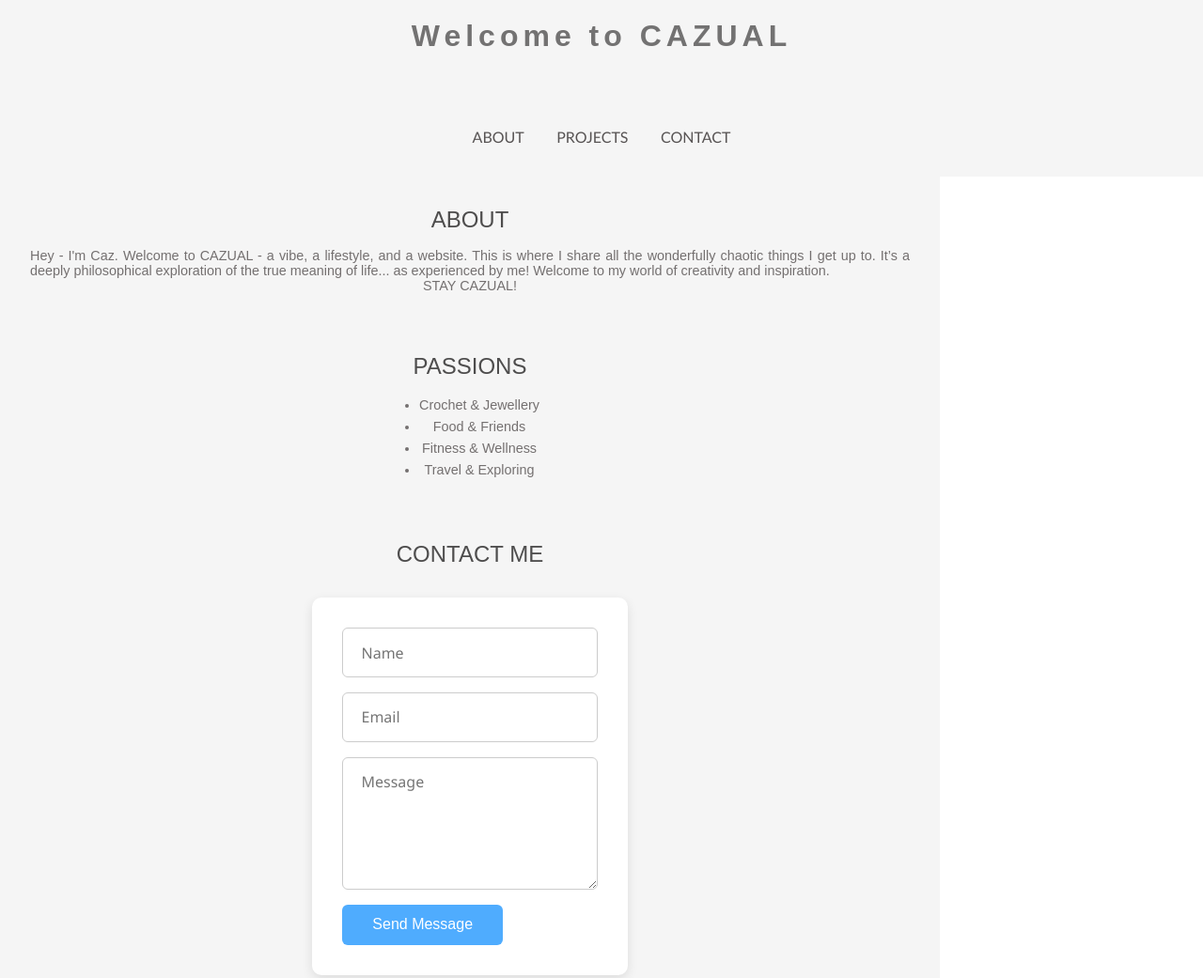
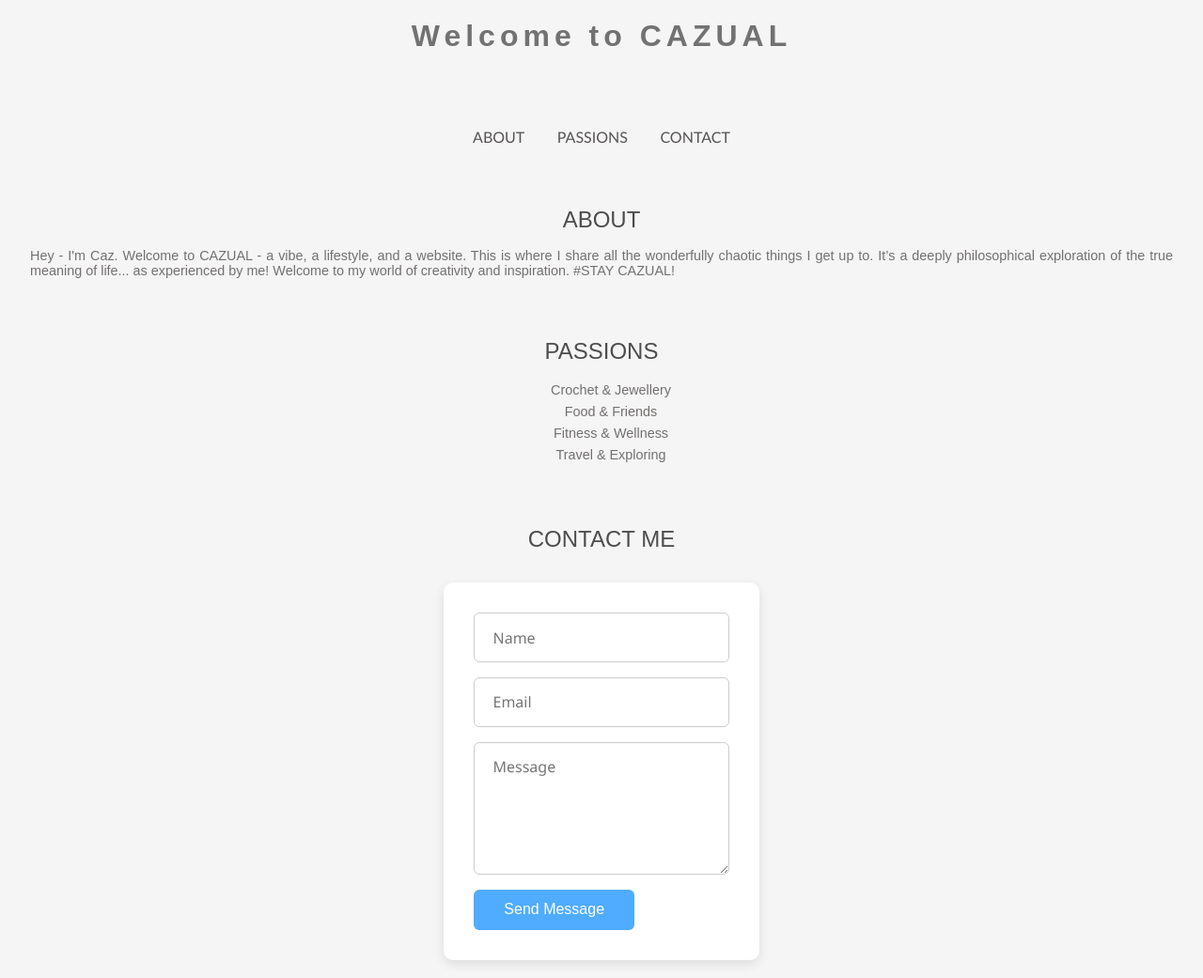
Before and after one commit to CABKELLY/Website-Repo, a plain HTML site: page index.html in a window 1280 px wide. Shown: the part 880-1921 px from the top of the page at 94% size. Drawn offline with Linux system fonts and the light colour scheme.

Commit message:
extend width of site

```diff
--- a/index.html
+++ b/index.html
@@ -23,17 +23,15 @@
   <!-- Main Content -->
   <nav>
     <a href="#about">ABOUT</a>
-    <a href="#project">PROJECTS</a>
+    <a href="#project">PASSIONS</a>
     <a href="#contact">CONTACT</a>
   </nav>
 
 
 
-
   <section class="section" id="about">
     <h3>ABOUT</h3>
-    <p> Hey - I'm Caz. Welcome to CAZUAL - a vibe, a lifestyle, and a website. This is where I share all the wonderfully chaotic things I get up to. It’s a deeply philosophical exploration of the true meaning of life... as experienced by me! Welcome to my world of creativity and inspiration.</p>
-    <p> STAY CAZUAL! </p>
+    <p> Hey - I'm Caz. Welcome to CAZUAL - a vibe, a lifestyle, and a website. This is where I share all the wonderfully chaotic things I get up to. It’s a deeply philosophical exploration of the true meaning of life... as experienced by me! Welcome to my world of creativity and inspiration. #STAY CAZUAL! </p>
   </section>
 
   <section class="section" id="project">
--- a/style.css
+++ b/style.css
@@ -139,7 +139,7 @@ nav a:hover {
   opacity: 1;
   transform: none;
   padding: 2rem;
-  max-width: 1000px;
+  max-width: none;
   background-color: #f5f5f5;
   margin: center;
 }
@@ -164,11 +164,14 @@ text-align: justify;
 /* Passion bullet point secion style */
 
 #project ul {
-color: #747070;
-font-size: 0.9rem;
-font-weight: 300;
-line-height: 1.6;
-padding-left: 20px;
+  list-style-type: none !important;
+  color: #747070;
+  font-size: 0.9rem;
+  font-weight: 300;
+  line-height: 1.6;
+  padding-left: 20px;          /* Adds space for bullets */
+  list-style-type: disc;       /* Brings back standard bullets */
+  list-style-position: outside; /* Bullets in the left margin */
 }
 
 
```
